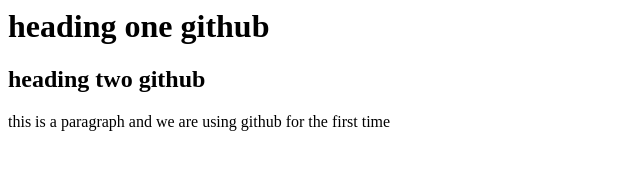
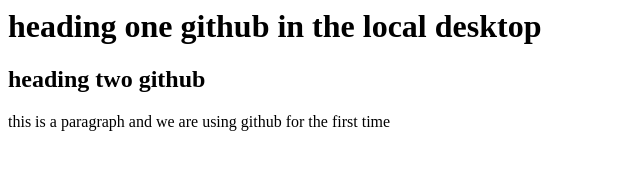
Before and after one commit to bisleh/prograback, a plain HTML site: page index.html in a window 1280 px wide. Shown: the whole page, without its empty margins (0-640 px from the left). Drawn offline with Linux system fonts and the light colour scheme.

Commit message:
Update index.html

```diff
--- a/index.html
+++ b/index.html
@@ -3,7 +3,7 @@
         <title> this is the title of page </title>
     </head>
     <body>
-        <h1> heading one github</h1>
+        <h1> heading one github in the local desktop</h1>
         <h2>heading two github</h2>
         <p> this is a paragraph and we are
             using github for the first time </p>
```
